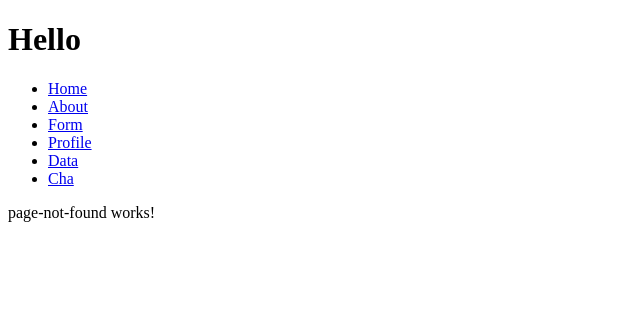
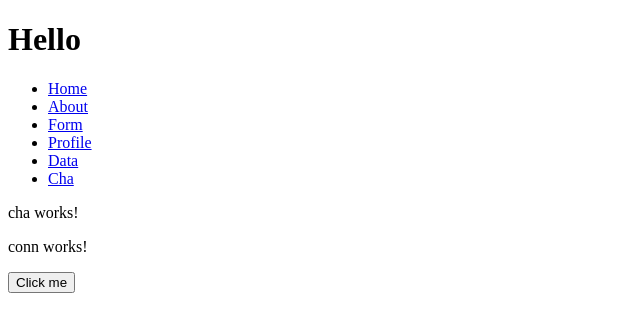
Before and after one commit to anhsang31797/hero.github.io, an Angular app: page /cha in a window 1280 px wide. Shown: the top 332 px of the page, without its empty margins (0-640 px from the left). Built offline with nearby package versions, Linux system fonts and the light colour scheme.

Commit message:
emit ouput

```diff
--- a/src/app/app-routing.module.ts
+++ b/src/app/app-routing.module.ts
@@ -6,6 +6,7 @@ import { AboutComponent } from './about/about.component';
 import { HomeComponent } from './home/home.component';
 import { PageNotFoundComponent } from './page-not-found/page-not-found.component';
 import { ProfileEditorComponent } from './profile-editor/profile-editor.component';
+import { ChaComponent } from './cha/cha.component';
 
 const routes: Routes = [
   {path: 'home', component: HomeComponent },
@@ -13,6 +14,7 @@ const routes: Routes = [
   {path: 'form', component: FormComponent },
   {path: 'profile-editor', component: ProfileEditorComponent },
   {path: 'get-data', component: GetDataComponent },
+  {path: 'cha', component: ChaComponent },
   {path: '**', component: PageNotFoundComponent }];
 
 
--- a/src/app/cha/cha.component.html
+++ b/src/app/cha/cha.component.html
@@ -1 +1,2 @@
 <p>cha works!</p>
+<app-conn (dataEmitter)="onDataReceived($event)"></app-conn>
--- a/src/app/cha/cha.component.ts
+++ b/src/app/cha/cha.component.ts
@@ -6,5 +6,7 @@ import { Component } from '@angular/core';
   styleUrls: ['./cha.component.css']
 })
 export class ChaComponent {
-
+  onDataReceived(data: string) {
+    console.log('DATA:', data);
+  }
 }
--- a/src/app/conn/conn.component.html
+++ b/src/app/conn/conn.component.html
@@ -1 +1,2 @@
 <p>conn works!</p>
+<button (click)="onClick()">Click me</button>
--- a/src/app/conn/conn.component.ts
+++ b/src/app/conn/conn.component.ts
@@ -1,4 +1,4 @@
-import { Component } from '@angular/core';
+import { Component, EventEmitter, Output } from '@angular/core';
 
 @Component({
   selector: 'app-conn',
@@ -6,5 +6,9 @@ import { Component } from '@angular/core';
   styleUrls: ['./conn.component.css']
 })
 export class ConnComponent {
+  @Output() dataEmitter = new EventEmitter<string>();
 
+  onClick() {
+    this.dataEmitter.emit('Đây là dữ liệu con');
+  }
 }
```
